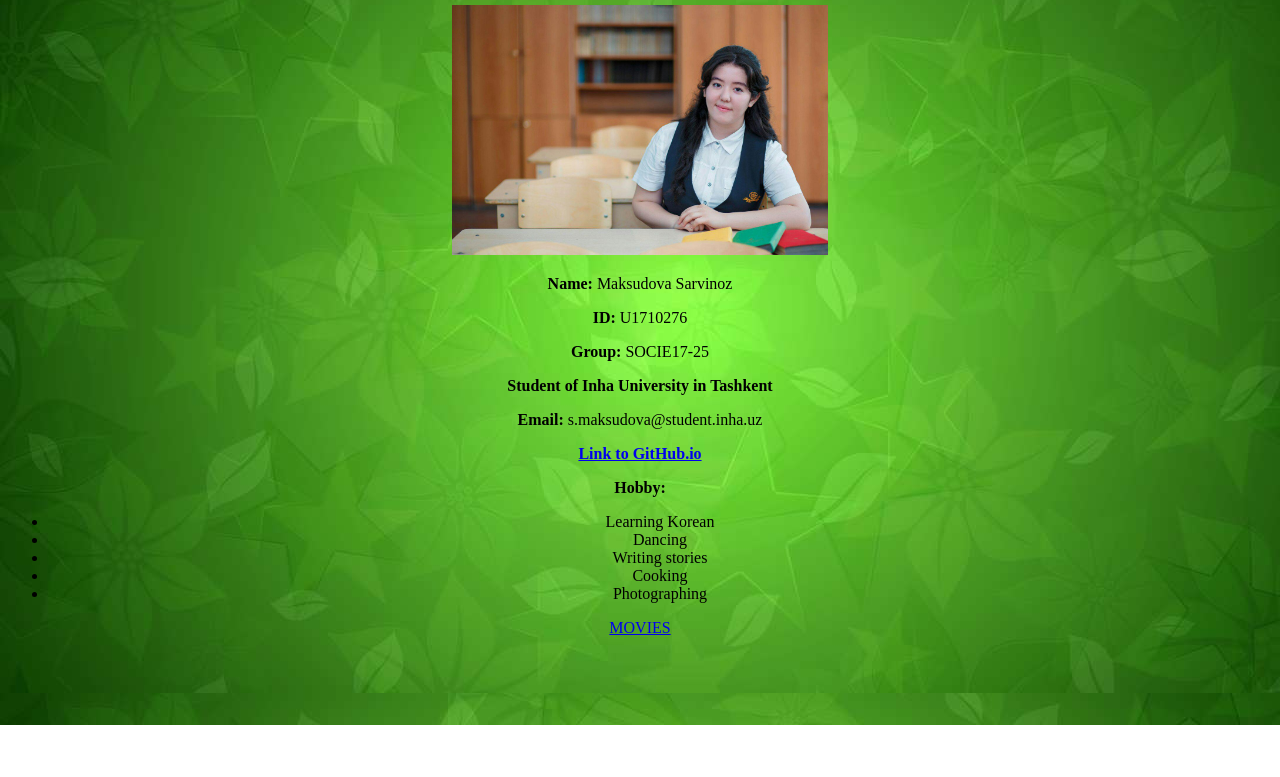
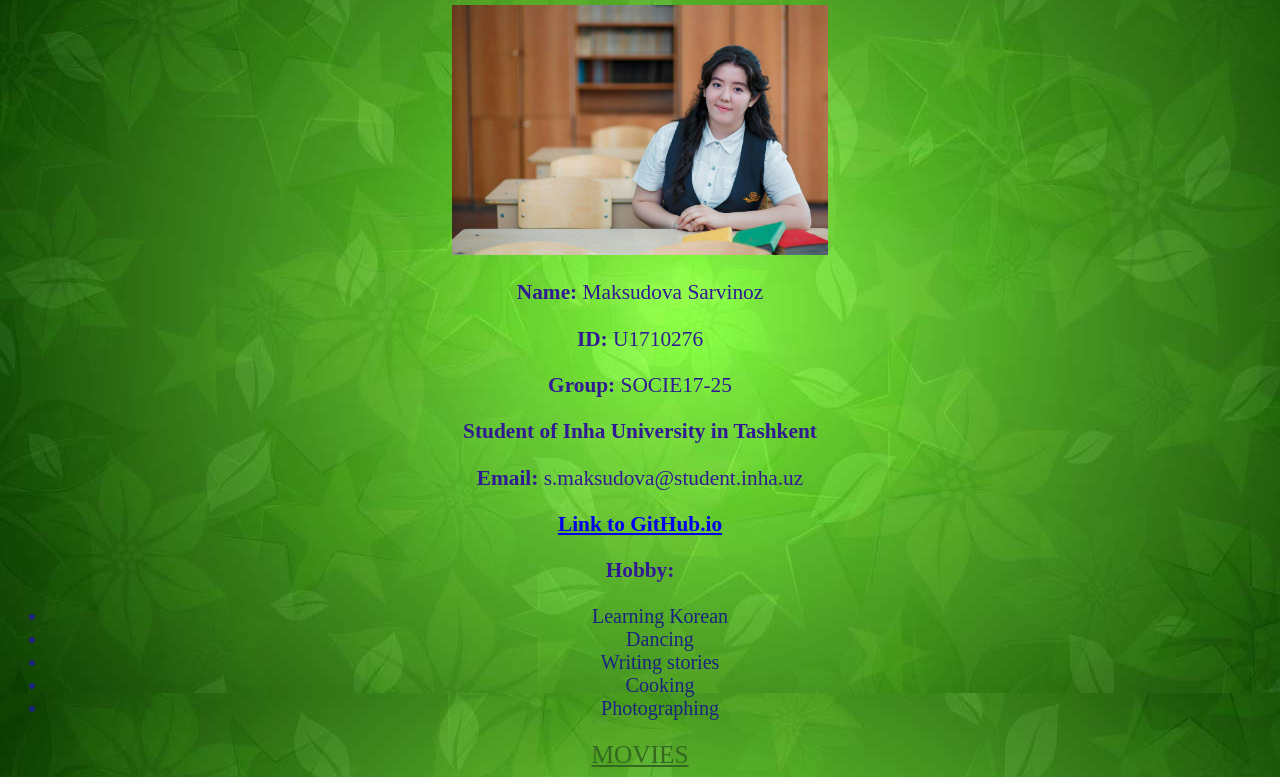
Before and after one commit to vishka12/vishka12.github.io, a plain HTML site: page index.html in a window 1280 px wide. Shown: the part 75-852 px from the top of the page. Before the commit the page ends 800 px from the top, so only its background shows below. Drawn offline with Linux system fonts and the light colour scheme.

Commit message:
Update style.css

```diff
--- a/style.css
+++ b/style.css
@@ -1,6 +1,28 @@
-.vvv{
-    font-family: Algerian, "Algerian"
+h1{
+	color: #6A1B9A;
 }
-.svz{
-	font-family: Curlz MT, "Curlz MT"
+.vvv
+{
+    font-family: Algerian, "Algerian";
 }
+.svz
+{
+	font-family: Curlz MT, "Curlz MT";
+	text-align: center;
+}
+ul
+{
+  color: #1A237E;
+  font-size: 15pt;
+  list-style-position: center;
+}
+a.linkto
+{
+	color: #33691E;
+	font-family: bold;
+	font-size: 19pt;
+}
+p{
+	font-size: 16pt;
+	color: #311B92;
+}
```
